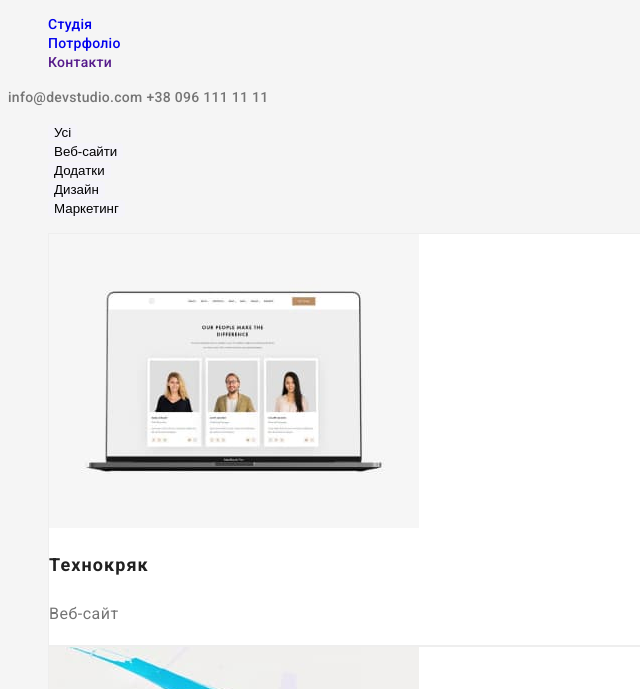
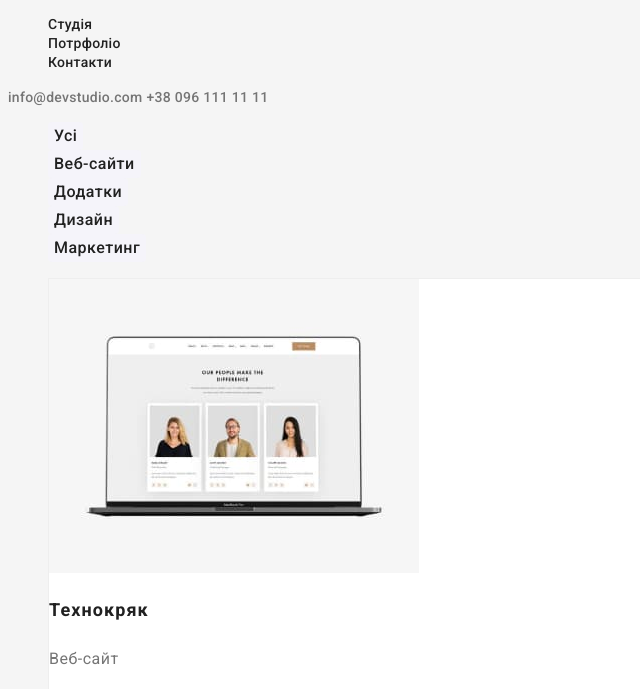
Before and after one commit to logvin4uk/goit-markup-hw-02, a plain HTML site: page portfolio.html in a window 1280 px wide. Shown: the part 41-730 px from the top of the page, without its empty margins (0-640 px from the left). Drawn offline with Linux system fonts and the light colour scheme.

Commit message:
Виправлена стилізація на сторінках
Виправлена ситуація з лого в футері, виправлена проблема з шрифтами в середині кнопок, виправлена проблема наслідування кольору для посилань.

```diff
--- a/css/styles.css
+++ b/css/styles.css
@@ -31,6 +31,7 @@ font-size: 14px;
 line-height: calc(16/14);
 letter-spacing: 0.02em;
 text-decoration: none;
+color : var(--text-color);
 }
 .navigation-list:hover, navigation-list:active{
   color: var(--active-color);
@@ -62,6 +63,7 @@ text-decoration: none;
   background: var(--active-color);
 box-shadow: 0px 4px 4px rgba(0, 0, 0, 0.15);
 border-radius: 4px;
+font-family: 'Roboto';
 font-weight: 700;
 font-size: 16px;
 line-height: calc(30/16);
@@ -133,6 +135,7 @@ border-radius: 0px 0px 4px 4px;
   background: #2F303A;
 }
 .logo-bottom{
+  font-family: 'Raleway';
 font-weight: 700;
 font-size: 26px;
 line-height: calc(31/26);
@@ -153,14 +156,25 @@ letter-spacing: 0.03em;
 color: rgba(255, 255, 255, 0.6);
 text-decoration: none;
 }
+.address-contact:hover, .address-contact:active{
+  color: var(--active-color);
+}
 .filter-list{
  list-style-type: none;
 }
 .filter-list-button{
-background: #F5F4FA;
-border-radius: 4px;
-border:0px;
-cursor: pointer;
+  font-family: 'Roboto';
+  font-style: normal;
+  font-weight: 500;
+  font-size: 16px;
+  line-height: calc(26/16);
+  text-align: center;
+  letter-spacing: 0.03em;
+  color: var(--text-color);
+  background: #F5F4FA;
+  border-radius: 4px;
+  border:0px;
+  cursor: pointer;
 }
 .filter-list-button:hover, .filter-list-button:active{
   background:var(--active-color);
```
